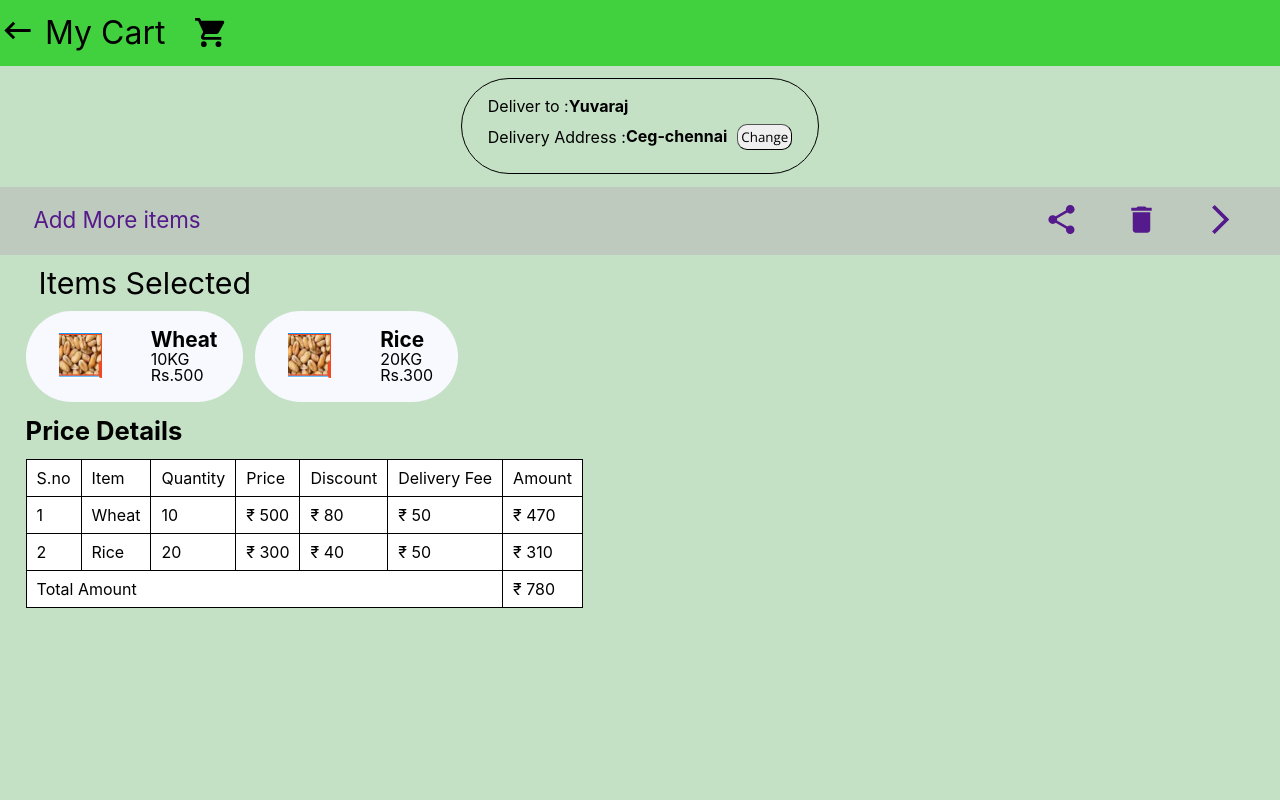
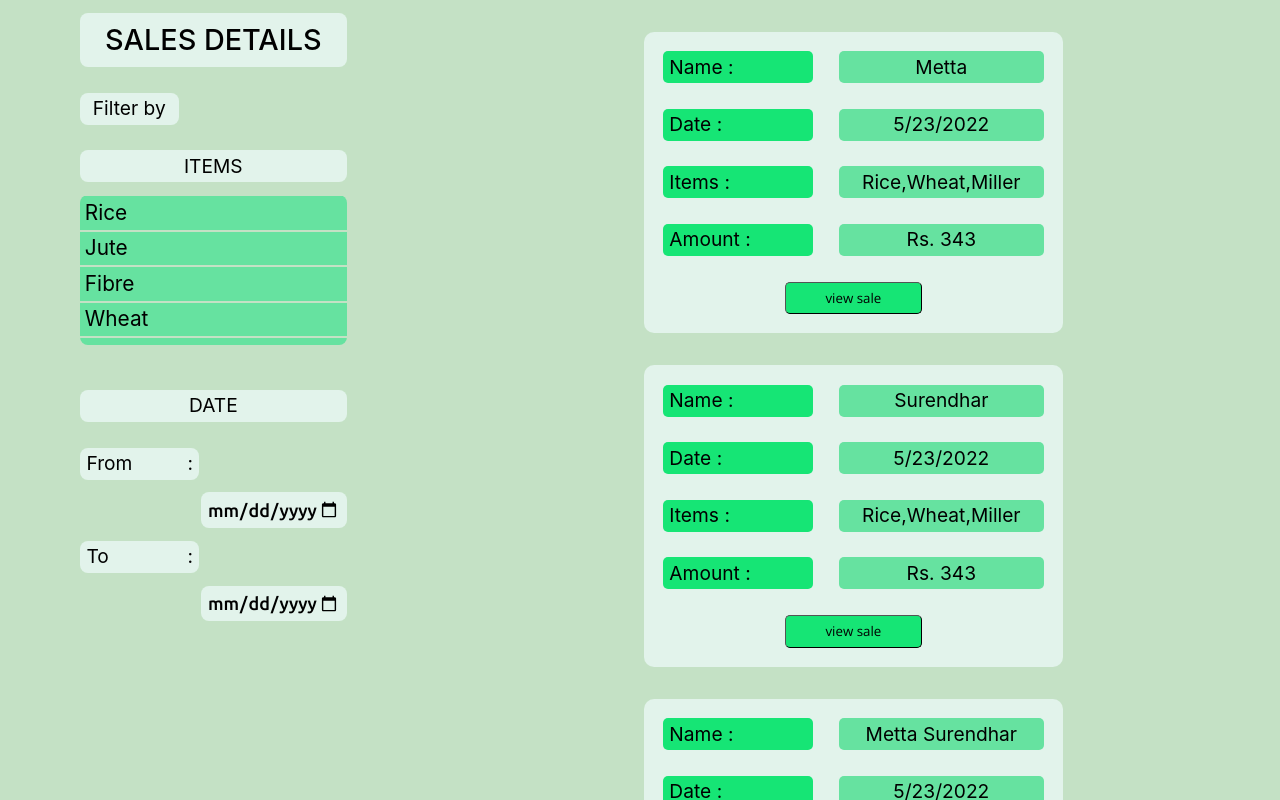
Before and after one commit to sanjith-s/farmenience, a React (Vite) app: page / in a window 1280 px wide. Shown: the top 800 px of the page. Built offline with nearby package versions, Linux system fonts and the light colour scheme.

Commit message:
minor changes

```diff
--- a/src/App.jsx
+++ b/src/App.jsx
@@ -1,12 +1,14 @@
 import React from 'react'
+import PageM1 from './pageM1';
+import PageM3 from './pageM3';
+import PageM4 from "./pageM4";
+import PageM5 from "./pageM5";
+import PageM12 from "./pageM12";
 import PageN5 from "./pageN5";
-import PageM4 from "./pageM4";
-import PageM12 from "./pageM12";
-import PageM1 from './pageM1';
 function App() {
   return (
     <div>
-      <PageM12 />
+      <PageM3 />
     </div>
   );
 }
--- a/src/components/requestBox.jsx
+++ b/src/components/requestBox.jsx
@@ -1,8 +1,25 @@
 import React,{useState} from 'react';
+import { useNavigate } from "react-router-dom";
 import './../css/requestBox.css';
 function BuyerRequest(props) {
-	return (
-     <div className="requestbox">
+  let navigate = useNavigate();
+
+	const viewRequest = () => {
+    const [buyerRequestDetails, setBuyerRequestDetails] = useState([]);
+
+    Axios.post('http://localhost:9091/api/admin/deleteitem', {
+        itemID: id
+    }).then((response) => {
+        console.log(response)
+        if (response.data == 'success') {
+            setBuyerRequestDetails(response.data);
+            navigate('/pageM3');
+        }
+    });
+}
+
+  return (
+    <div className="requestbox">
              <div className="r-row">
                <div className="r-key">Request ID</div>
                <div className="r-value">{props.reqId}</div>
@@ -24,7 +41,7 @@ function BuyerRequest(props) {
                <div className="r-value">{props.itemQuantity}</div>
              </div>
              <div className="r-row">
-             <button className="r-view">View Request</button>
+             <button onClick={viewRequest} className="r-view">View Request</button>
              </div>
        </div>
 	)
--- a/src/components/salesCard.jsx
+++ b/src/components/salesCard.jsx
@@ -25,7 +25,7 @@ function SalesCard(props) {
         </div>
       </div>
       <div>
-        <div className="card-button"> view sale </div>
+        <button className="card-button"> view sale </button>
       </div>
     </li>
   );
--- a/src/pageM3.jsx
+++ b/src/pageM3.jsx
@@ -12,21 +12,21 @@ function PageM3(props) {
       id: "1",
       name: "Metta",
       date: new Date(2022, 4, 23),
-      items: ["rice", "whear", "miller"],
+      items: ["rice", "wheat", "miller"],
       amount: 343,
     },
     {
       id: "2",
       name: "surendhar",
       date: new Date(2022, 4, 23),
-      items: ["rice", "whear", "miller"],
+      items: ["rice", "wheat", "miller"],
       amount: 343,
     },
     {
       id: "3",
       name: "Metta Surendhar",
       date: new Date(2022, 4, 23),
-      items: ["rice", "whear", "miller"],
+      items: ["rice", "wheat", "miller"],
       amount: 343,
     },
   ];
```
